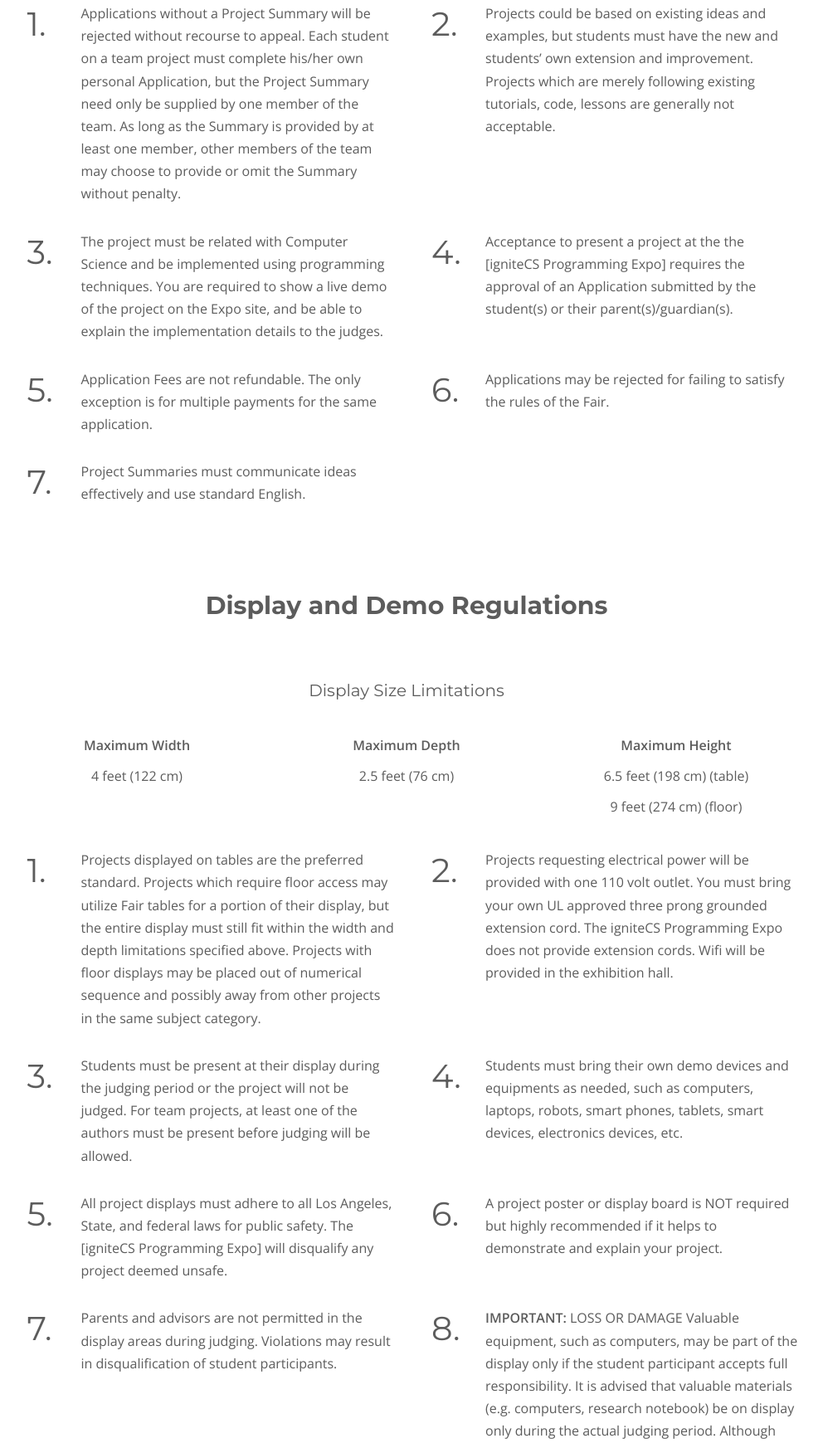
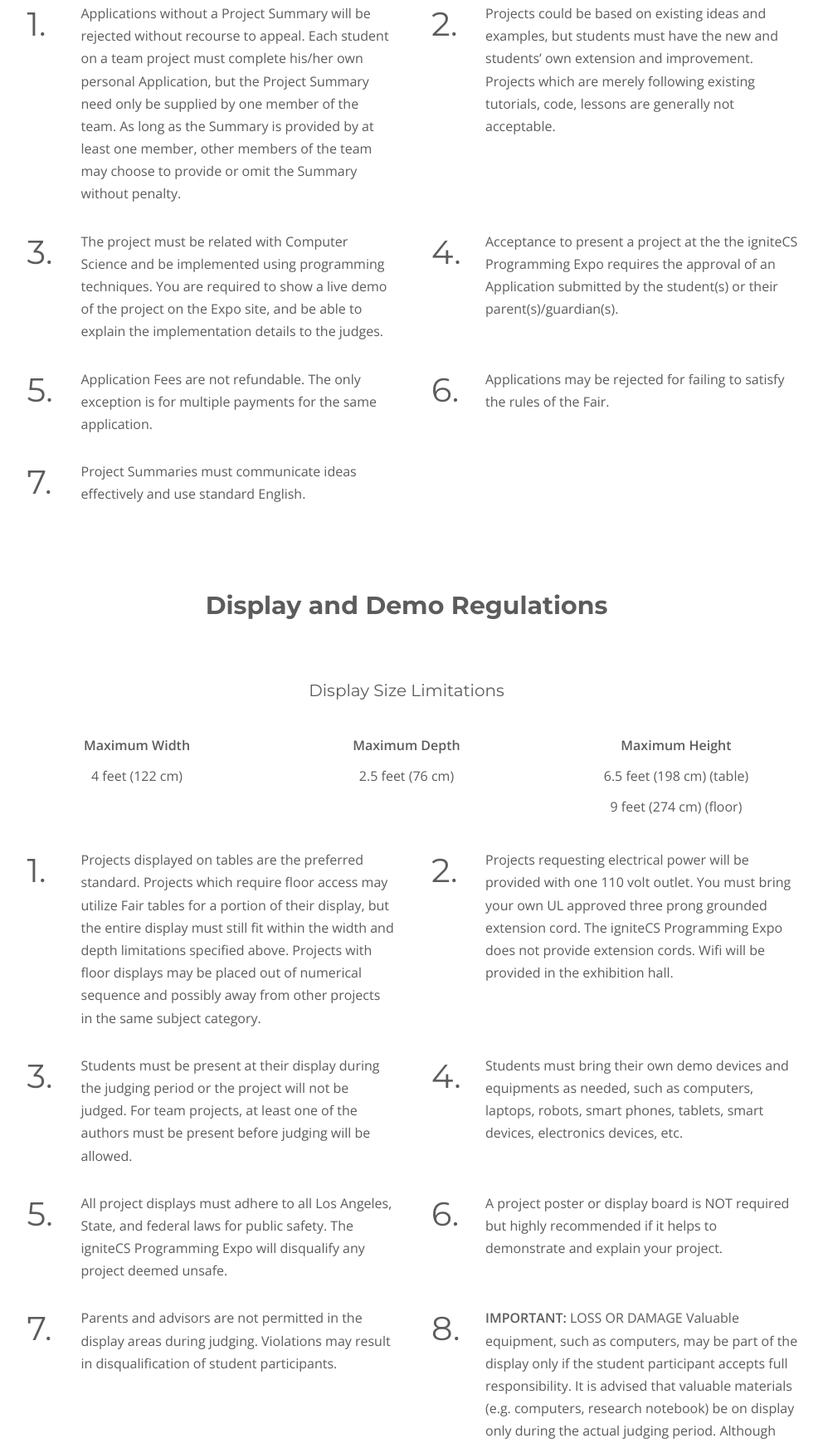
Before and after one commit to ignitecsexpo/ignitecsexpo.github.io, a plain HTML site: page index.html in a window 1280 px wide. Shown: the part 3306-5051 px from the top of the page at 83% size, without its empty margins (150-1142 px from the left). Drawn offline with nearby package versions, Linux system fonts and the light colour scheme; some packages are replaced by stand-ins of ours.

Commit message:
removed square brackets

```diff
--- a/index.html
+++ b/index.html
@@ -383,7 +383,7 @@ Surjith S M / @surjithctly
                             <div class="benefit-item wow fadeInRight">
 
                                 <h6 class="benefit-icon">4.</h6>
-                                <p>Acceptance to present a project at the the [igniteCS Programming Expo] requires the approval of an Application submitted by the student(s) or their parent(s)/guardian(s).</p>
+                                <p>Acceptance to present a project at the the igniteCS Programming Expo requires the approval of an Application submitted by the student(s) or their parent(s)/guardian(s).</p>
                             </div>
                         </div>
                       </div>
@@ -480,7 +480,7 @@ Surjith S M / @surjithctly
                             <div class="benefit-item wow fadeInLeft">
 
                                 <h6 class="benefit-icon">5.</h6>
-                                <p>All project displays must adhere to all Los Angeles, State, and federal laws for public safety. The [igniteCS Programming Expo] will disqualify any project deemed unsafe.</p>
+                                <p>All project displays must adhere to all Los Angeles, State, and federal laws for public safety. The igniteCS Programming Expo will disqualify any project deemed unsafe.</p>
                             </div>
                         </div>
                         <div class="col-sm-6">
```
